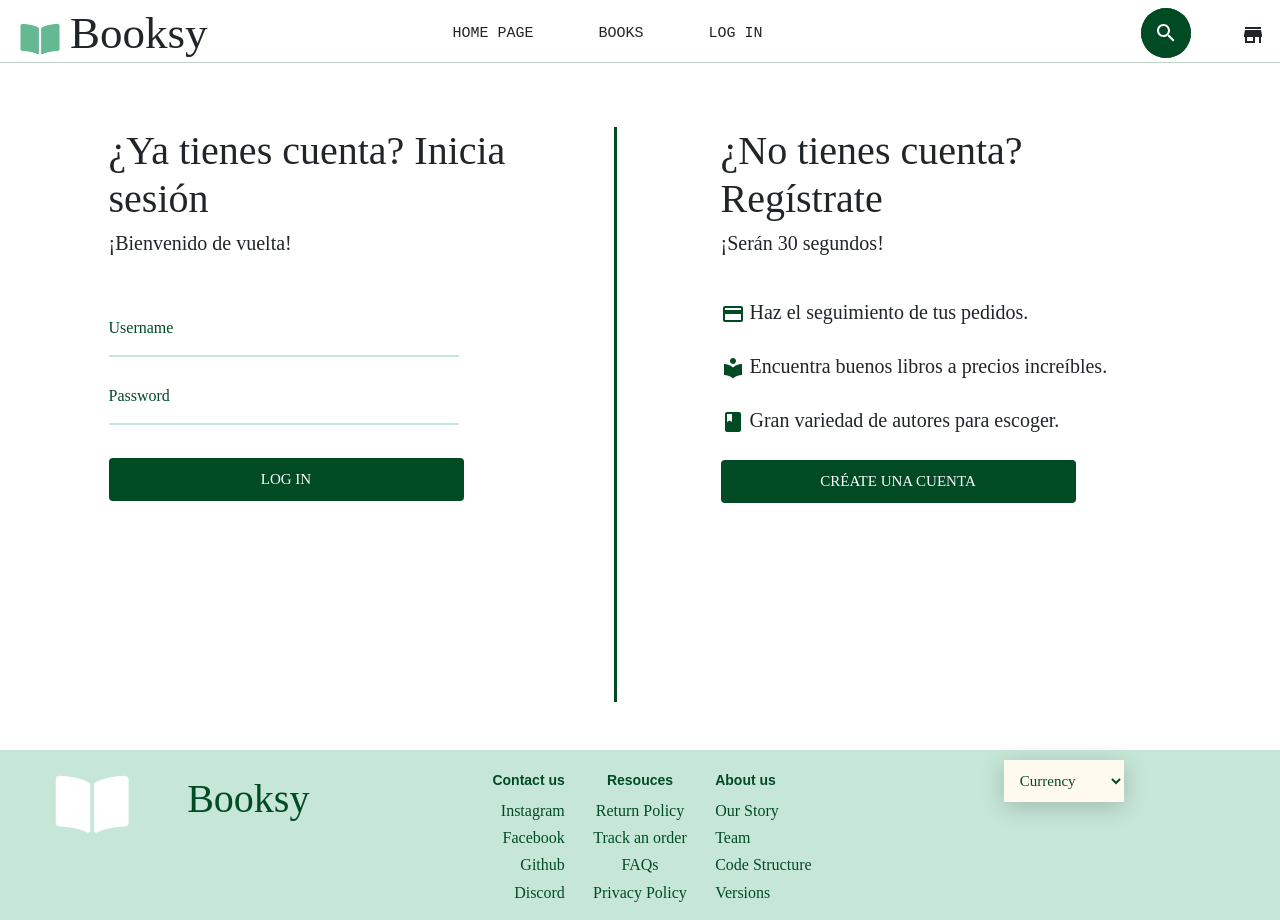
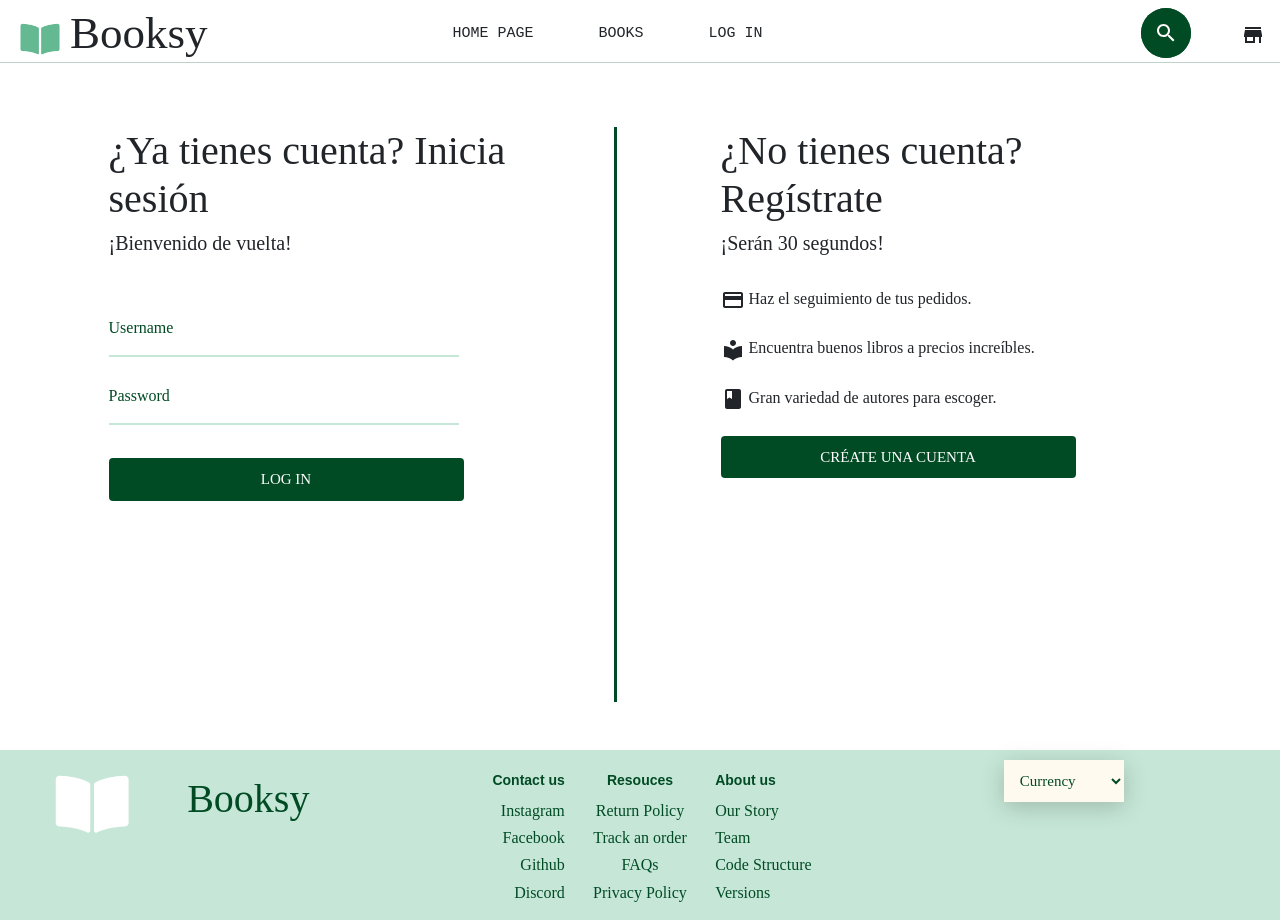
Before and after one commit to UB-ES-2021-A4/Booksy, a React (Create React App) app in the folder frontend/: page /login in a window 1280 px wide. Built offline with nearby package versions, Linux system fonts and the light colour scheme.

Commit message:
HotFixed Login.js and Signup.js so that the React styles do not collide with Django.

```diff
--- a/frontend/src/components/Login.js
+++ b/frontend/src/components/Login.js
@@ -47,16 +47,16 @@ const Login = () => {
                             Regístrate</h1>
                         <h5>¡Serán 30 segundos!</h5>
                         <br/>
-                        <section style={{fontSize: 20, paddingTop: 10}}>
-                            <PaymentIcon style={{fill: "#004B23"}}/> Haz el seguimiento de tus pedidos.
+                        <section>
+                            <PaymentIcon/> Haz el seguimiento de tus pedidos.
                         </section>
                         <br/>
-                        <section style={{fontSize: 20}}>
-                            <LocalLibraryIcon style={{fill: "#004B23"}}/> Encuentra buenos libros a precios increíbles.
+                        <section>
+                            <LocalLibraryIcon/> Encuentra buenos libros a precios increíbles.
                         </section>
                         <br/>
-                        <section style={{fontSize: 20}}>
-                            <ClassIcon style={{fill: "#004B23"}}/> Gran variedad de autores para escoger.
+                        <section>
+                            <ClassIcon/> Gran variedad de autores para escoger.
                         </section>
                         <button className="button_signup" type="button" id="button_to_signup" onClick={handleClick}>CRÉATE UNA CUENTA</button>
                     </Col>
--- a/frontend/src/components/SignUp.js
+++ b/frontend/src/components/SignUp.js
@@ -20,7 +20,7 @@ const Signup = () => {
                         <h1>Escribe tus datos de registro</h1>
                         <h5>Rellena todos los campos, por favor.</h5>
                         <br/>
-                        <form method="post" action="" style={{paddingTop: 10}}>
+                        <form method="post" action="">
                             <div className="input-field">
                                 <input type="text" id="name" required/>
                                 <label htmlFor="name">Nombre</label>
```
